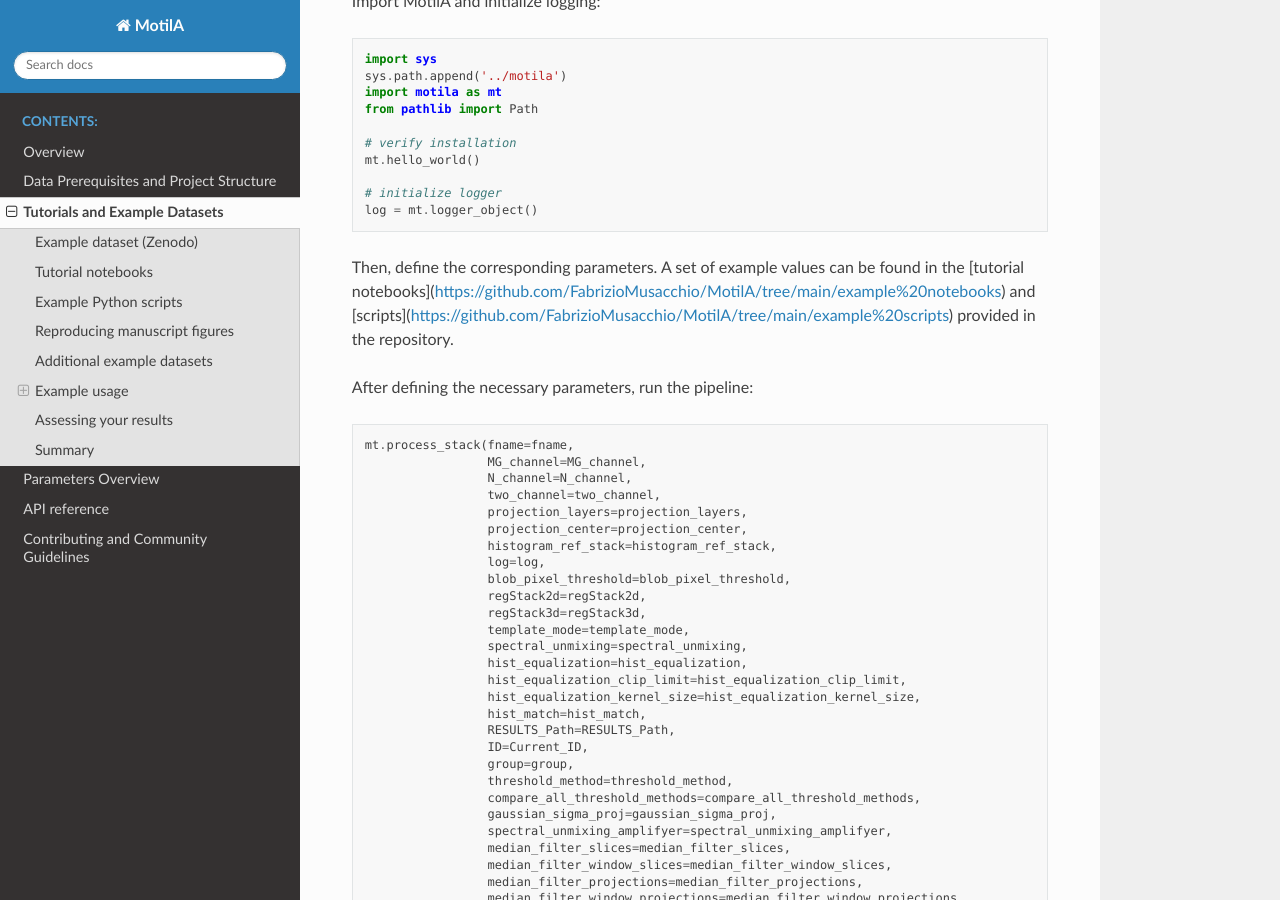
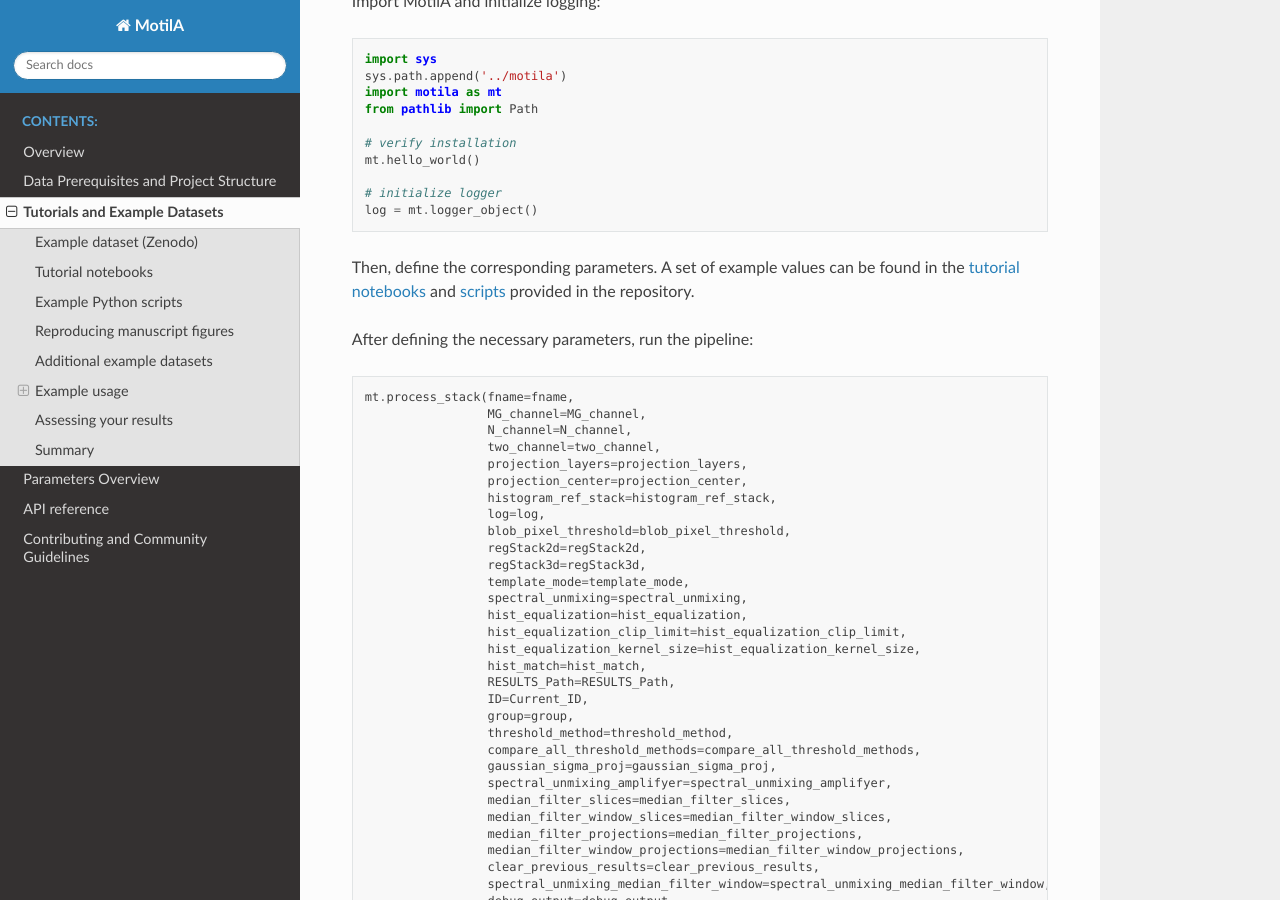
Before and after one commit to FabrizioMusacchio/MotilA, a Sphinx documentation site: the page built from docs/source/tutorials.rst, in a window 1280 px wide and 900 px high, scrolled down 1977 px. Built offline with Sphinx 7.4.7 and the Read the Docs theme 3.1.0, drawn with Linux system fonts in a browser that asks for light colours.

Commit message:
Add guidance on defining parameters with links to example notebooks and scripts

```diff
--- a/docs/source/tutorials.rst
+++ b/docs/source/tutorials.rst
@@ -107,7 +107,7 @@ Import MotilA and initialize logging:
    log = mt.logger_object()
 
 Then, define the corresponding parameters. A set of example values can be
-found in the [tutorial notebooks](https://github.com/FabrizioMusacchio/MotilA/tree/main/example%20notebooks) and [scripts](https://github.com/FabrizioMusacchio/MotilA/tree/main/example%20scripts) provided in the repository.
+found in the `tutorial notebooks <https://github.com/FabrizioMusacchio/MotilA/tree/main/example%20notebooks>`_ and `scripts <https://github.com/FabrizioMusacchio/MotilA/tree/main/example%20scripts>`_ provided in the repository.
 
 After defining the necessary parameters, run the pipeline:
 
```
